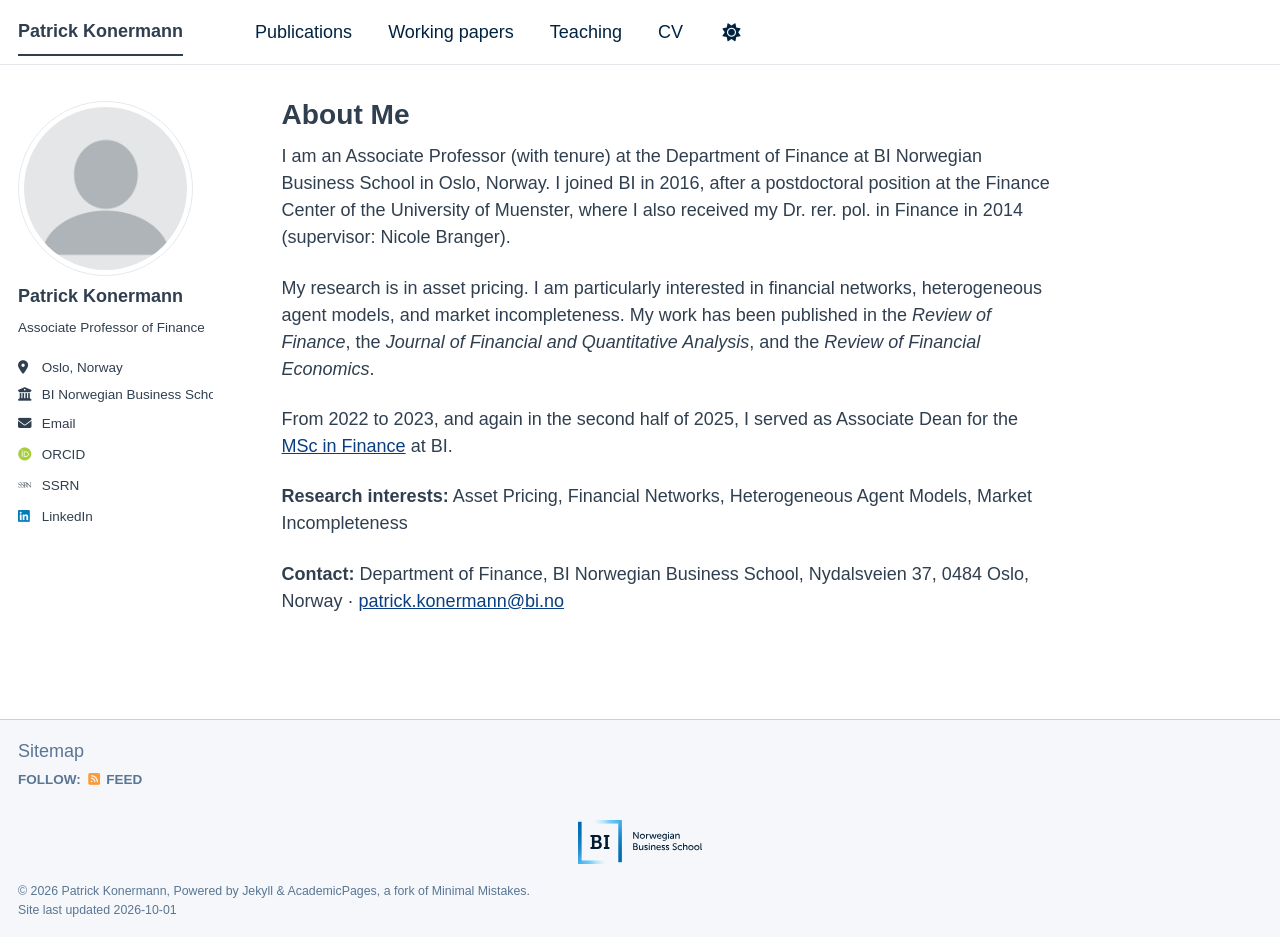
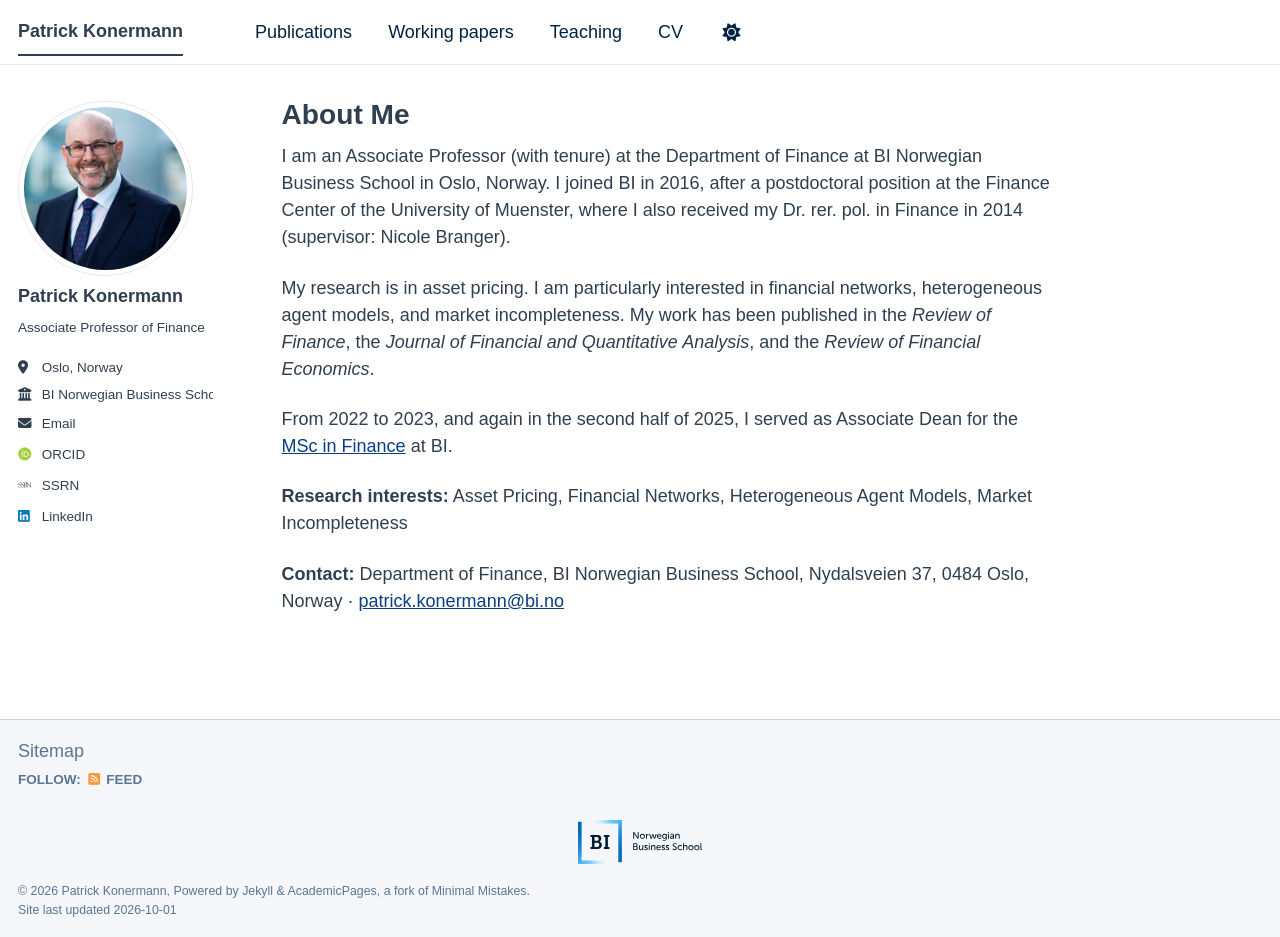
Before and after one commit to patrick-konermann/patrick-konermann.github.io, a Jekyll site: the page built from _pages/about.md, in a window 1280 px wide and 937 px high. Built offline with Jekyll 4.4.1, drawn with Linux system fonts in a browser that asks for light colours; some web fonts are replaced; a script bundle is joined from its source files by our own code; library files that are not in the unit come from our copies.

Commit message:
Add profile photo
Co-Authored-By: Claude Sonnet 5.5 <noreply@anthropic.com>

```diff
--- a/_config.yml
+++ b/_config.yml
@@ -22,7 +22,7 @@ repository               : "patrick-konermann/patrick-konermann.github.io"
 #               Additional customization can be done by editing /_includes/author-profile.html
 author:
   # Biographic information
-  avatar           : "profile.png"
+  avatar           : "profile.jpg"
   name             : "Patrick Konermann"
   pronouns         : # example: "she/her"
   bio              : "Associate Professor of Finance"
--- a/_data/authors.yml
+++ b/_data/authors.yml
@@ -5,7 +5,7 @@ Name Name:
   uri         : "https://name.com"
   email       : "name@name.com"
   bio         : "This is the first name."
-  avatar      : "bio-photo-2.jpg"
+  avatar      : "profile.jpg"
   twitter     : "name"
   google_plus : "Name"
 
@@ -13,6 +13,6 @@ Name2 Name2:
   name        : "Name2 Name2"
   email       : "name2@name2.com"
   bio         : "I ordered what?"
-  avatar      : "bio-photo.jpg"
+  avatar      : "profile.jpg"
   twitter     : "name2"
   google_plus : "Name"
```
Also changed, not shown: images/profile.jpg (added), images/profile.png (deleted).
